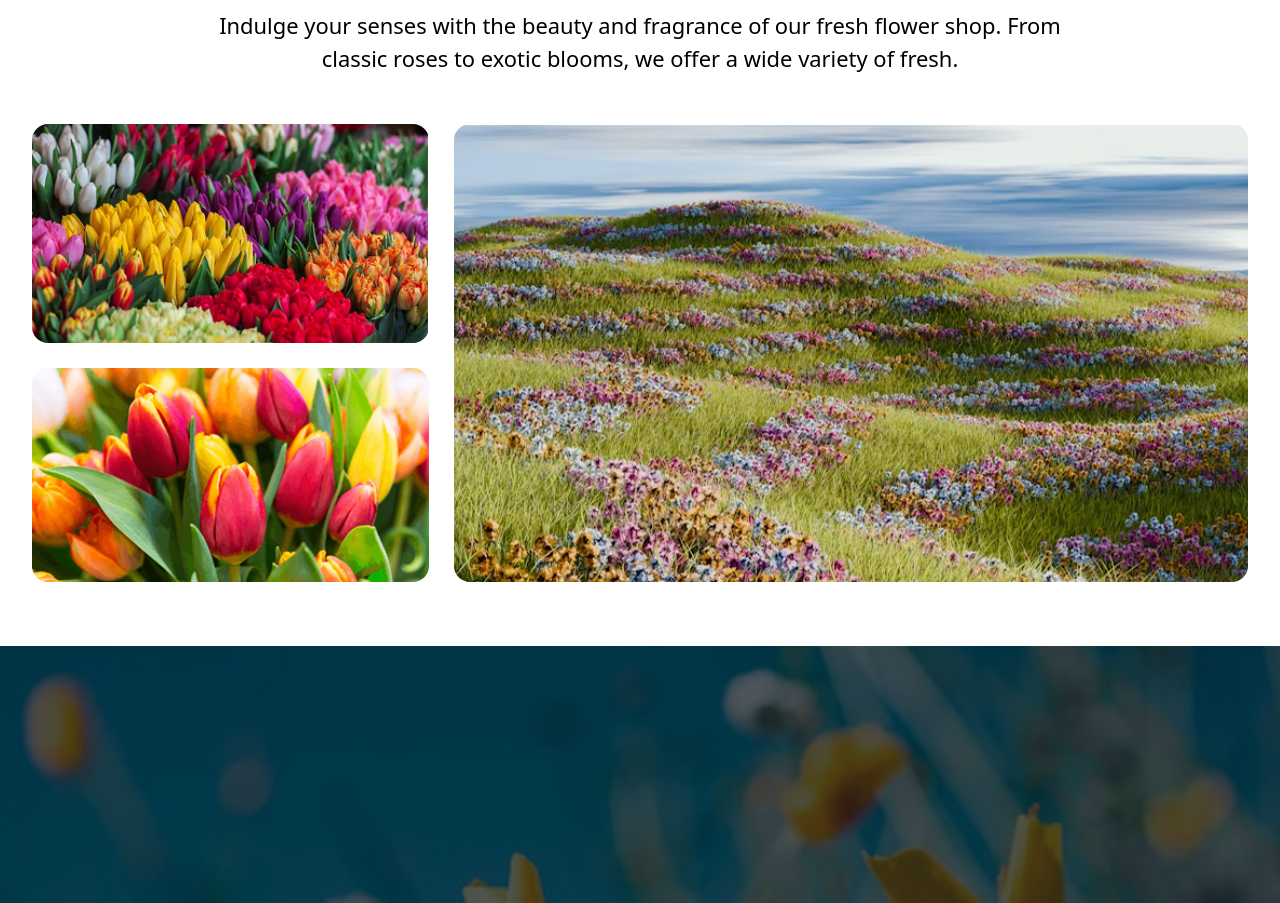
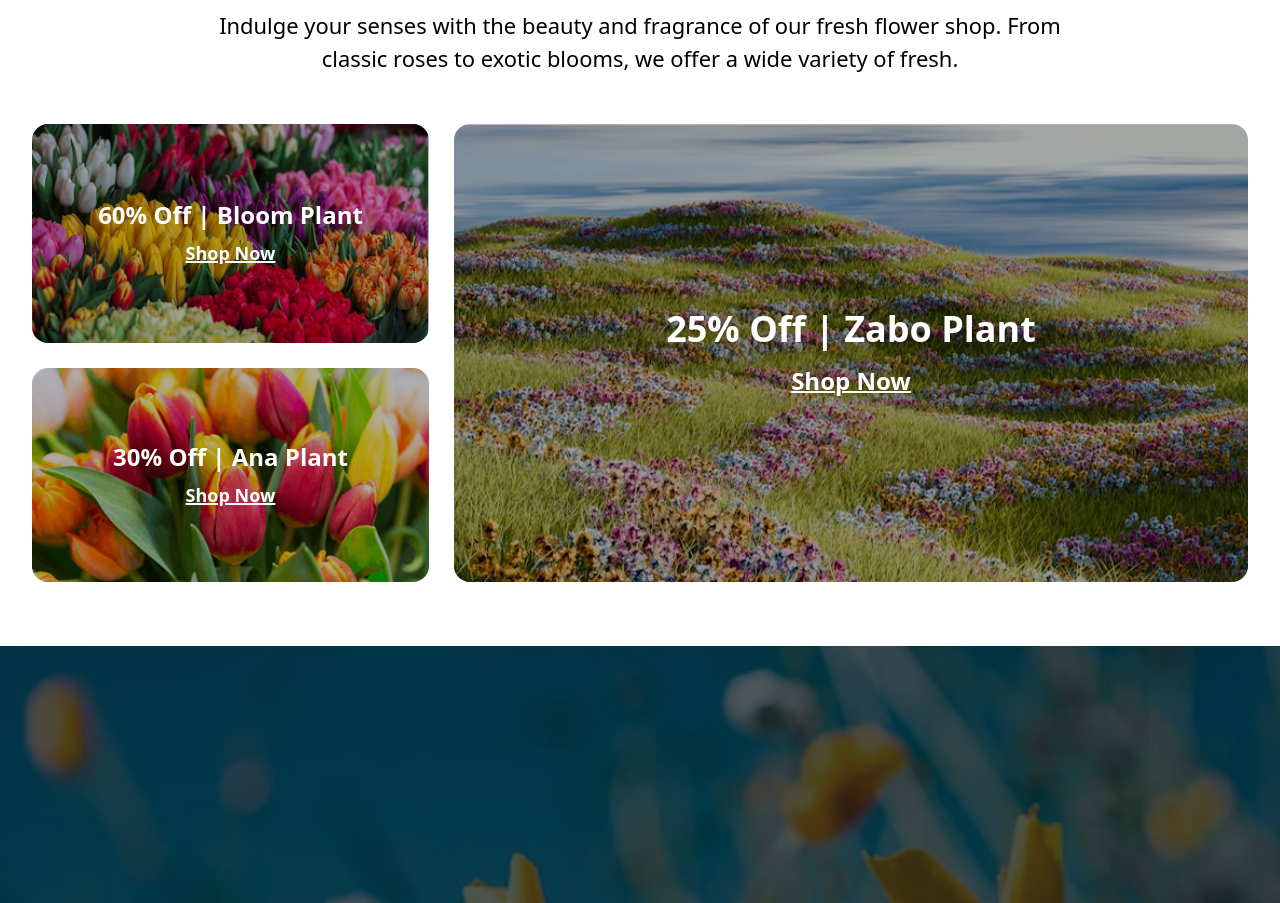
Before and after one commit to rasaleh19/B12A02-responsive-flowers, a plain HTML site: page index.html in a window 1280 px wide. Shown: the part 2900-3803 px from the top of the page. Drawn offline with nearby package versions, Linux system fonts and the light colour scheme.

Commit message:
Deal Image Links Added

```diff
--- a/index.html
+++ b/index.html
@@ -238,29 +238,44 @@
         <div class="flex flex-col lg:flex-row gap-[25px] w-full">
           <!-- Left Column: Two stacked images -->
           <div class="flex flex-col gap-[25px] w-full lg:w-1/3">
-            <div class="w-full">
+            <div class="w-full relative">
               <img
                 src="assets/deal-bloom.png"
                 alt="Deal 1"
                 class="w-full h-auto rounded-2xl object-cover"
               />
+              <div class="absolute inset-0 bg-black/30 rounded-2xl"></div>
+              <div class="absolute inset-0 flex flex-col justify-center items-center p-8">
+                <span class="text-white text-2xl font-bold mb-2">60% Off | Bloom Plant</span>
+                <a href="#" class="text-white text-lg font-bold underline decoration-2 decoration-white hover:text-floral-orange transition">Shop Now</a>
+              </div>
             </div>
-            <div class="w-full">
+            <div class="w-full relative">
               <img
                 src="assets/deal-ana.png"
                 alt="Deal 2"
                 class="w-full h-auto rounded-2xl object-cover"
               />
+              <div class="absolute inset-0 bg-black/30 rounded-2xl"></div>
+              <div class="absolute inset-0 flex flex-col justify-center items-center p-8">
+                <span class="text-white text-2xl font-bold mb-2">30% Off | Ana Plant</span>
+                <a href="#" class="text-white text-lg font-bold underline decoration-2 decoration-white hover:text-floral-orange transition">Shop Now</a>
+              </div>
             </div>
           </div>
 
           <!-- Right Column: One tall image -->
-          <div class="w-full lg:w-2/3">
+          <div class="w-full lg:w-2/3 relative">
             <img
               src="assets/deal-zabo.png"
               alt="Deal 3"
               class="w-full h-full rounded-2xl object-cover"
             />
+            <div class="absolute inset-0 bg-black/30 rounded-2xl"></div>
+            <div class="absolute inset-0 flex flex-col justify-center items-center p-8">
+              <span class="text-white text-4xl font-bold mb-4">25% Off | Zabo Plant</span>
+              <a href="#" class="text-white text-2xl font-bold underline decoration-2 decoration-white hover:text-floral-orange transition">Shop Now</a>
+            </div>
           </div>
         </div>
       </div>
```
